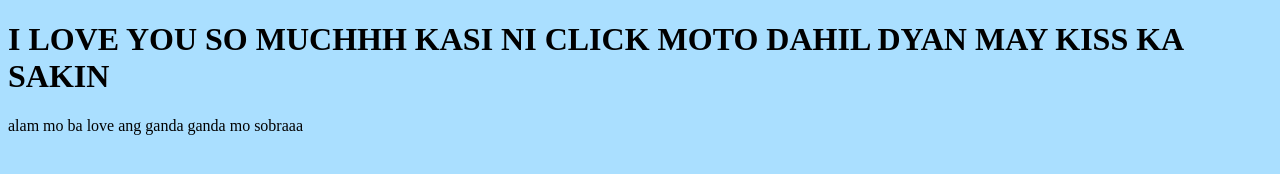
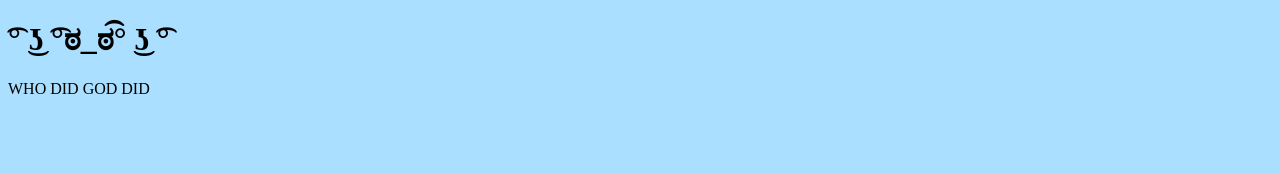
Before and after one commit to Eurie92/myself-webstite, a plain HTML site: page gallery.html in a window 1280 px wide. Drawn offline with Linux system fonts and the light colour scheme.

Commit message:
Update gallery.html

```diff
--- a/gallery.html
+++ b/gallery.html
@@ -7,9 +7,9 @@
 </head>
 <body>
 
-      <h1>I LOVE YOU SO MUCHHH KASI NI CLICK MOTO DAHIL DYAN MAY KISS KA SAKIN</h1>
+      <h1>͡° ͜ʖ ͡°ಠ_ಠ͡° ͜ʖ ͡°</h1>
 
-      <p>alam mo ba love ang ganda ganda mo sobraaa</p>
+      <p>WHO DID GOD DID</p>
 
 </body>
 </html>
```
